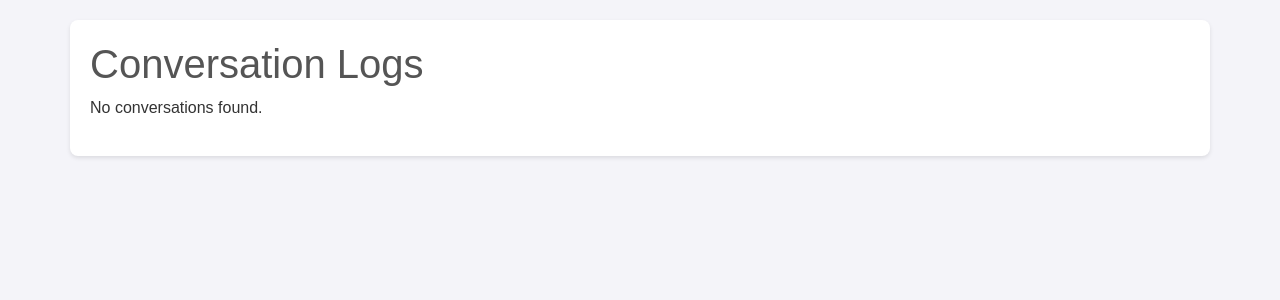
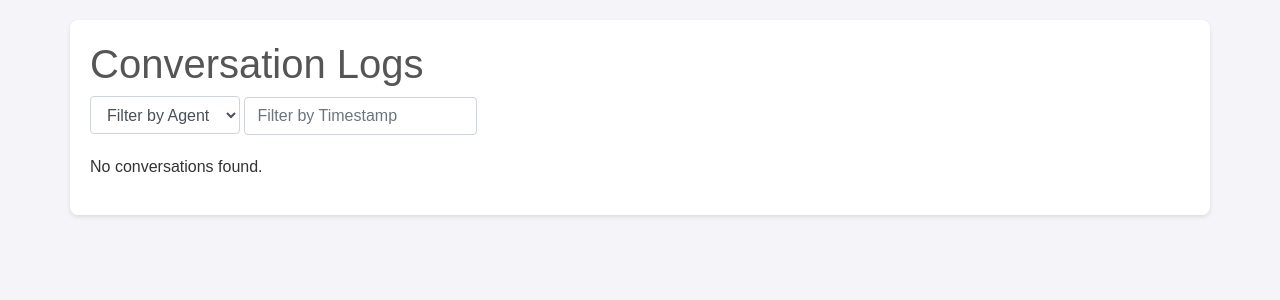
Before and after one commit to mdrahbar21/agentTestingPlatform, a Flask app: page /conversations in a window 1280 px wide. Shown: the top 300 px of the page. Run offline with Flask 3, Linux system fonts and the light colour scheme; data that the repository does not hold is empty; some libraries are stand-ins or nearby versions.

Commit message:
some updates and filter functionality added on conversations page

```diff
--- a/templates/conversations.html
+++ b/templates/conversations.html
@@ -49,16 +49,43 @@
         margin: 1em 0;
         padding: 0;
       }
+      .filters {
+        margin-bottom: 20px;
+      }
+      .filters .form-control {
+        display: inline-block;
+        width: auto;
+      }
     </style>
   </head>
   <body>
     <div class="container">
       <h1>Conversation Logs</h1>
+      <div class="filters">
+        <select
+          id="agentFilter"
+          class="form-control"
+          onchange="filterConversations()"
+        >
+          <option value="">Filter by Agent</option>
+          {% set agent_names = conversations | map(attribute='agent_name') |
+          list | unique %} {% for agent_name in agent_names %}
+          <option value="{{ agent_name }}">{{ agent_name }}</option>
+          {% endfor %}
+        </select>
+        <input
+          type="text"
+          id="timestampFilter"
+          class="form-control"
+          placeholder="Filter by Timestamp"
+          onkeyup="filterConversations()"
+        />
+      </div>
       {% if conversations %}
-      <div class="list-group">
+      <div class="list-group" id="conversationList">
         <ul>
           {% for conversation in conversations %}
-          <li class="card card-body mb-3">
+          <li class="card card-body mb-3 conversation-item">
             <h5 class="card-title">
               Conversation ID: {{ conversation._id }}
               <a
@@ -68,9 +95,13 @@
               >
             </h5>
             <p class="text-right">
-              Conversation on <strong>{{ conversation.timestamp }}</strong>
+              Conversation on
+              <strong class="timestamp">{{ conversation.timestamp }}</strong>
             </p>
-            <p><strong>Agent Used:</strong> {{conversation.agent_name}}</p>
+            <p>
+              <strong>Agent Used:</strong>
+              <span class="agent">{{conversation.agent_name}}</span>
+            </p>
             <p><strong>User Prompt:</strong> {{conversation.user_prompt}}</p>
             {% for message in conversation.conversation %}
             <div class="message">
@@ -86,5 +117,35 @@
       <p>No conversations found.</p>
       {% endif %}
     </div>
+    <script>
+      function filterConversations() {
+        var agentFilter = document
+          .getElementById("agentFilter")
+          .value.toLowerCase();
+        var timestampFilter = document
+          .getElementById("timestampFilter")
+          .value.toLowerCase();
+        var conversations =
+          document.getElementsByClassName("conversation-item");
+
+        for (var i = 0; i < conversations.length; i++) {
+          var agent = conversations[i]
+            .getElementsByClassName("agent")[0]
+            .innerText.toLowerCase();
+          var timestamp = conversations[i]
+            .getElementsByClassName("timestamp")[0]
+            .innerText.toLowerCase();
+
+          if (
+            (agent.includes(agentFilter) || agentFilter === "") &&
+            timestamp.includes(timestampFilter)
+          ) {
+            conversations[i].style.display = "";
+          } else {
+            conversations[i].style.display = "none";
+          }
+        }
+      }
+    </script>
   </body>
 </html>
```
Also changed, not shown: conversation.py (+5 -11 lines), templates/generateConversations.html (+9 -8 lines).
